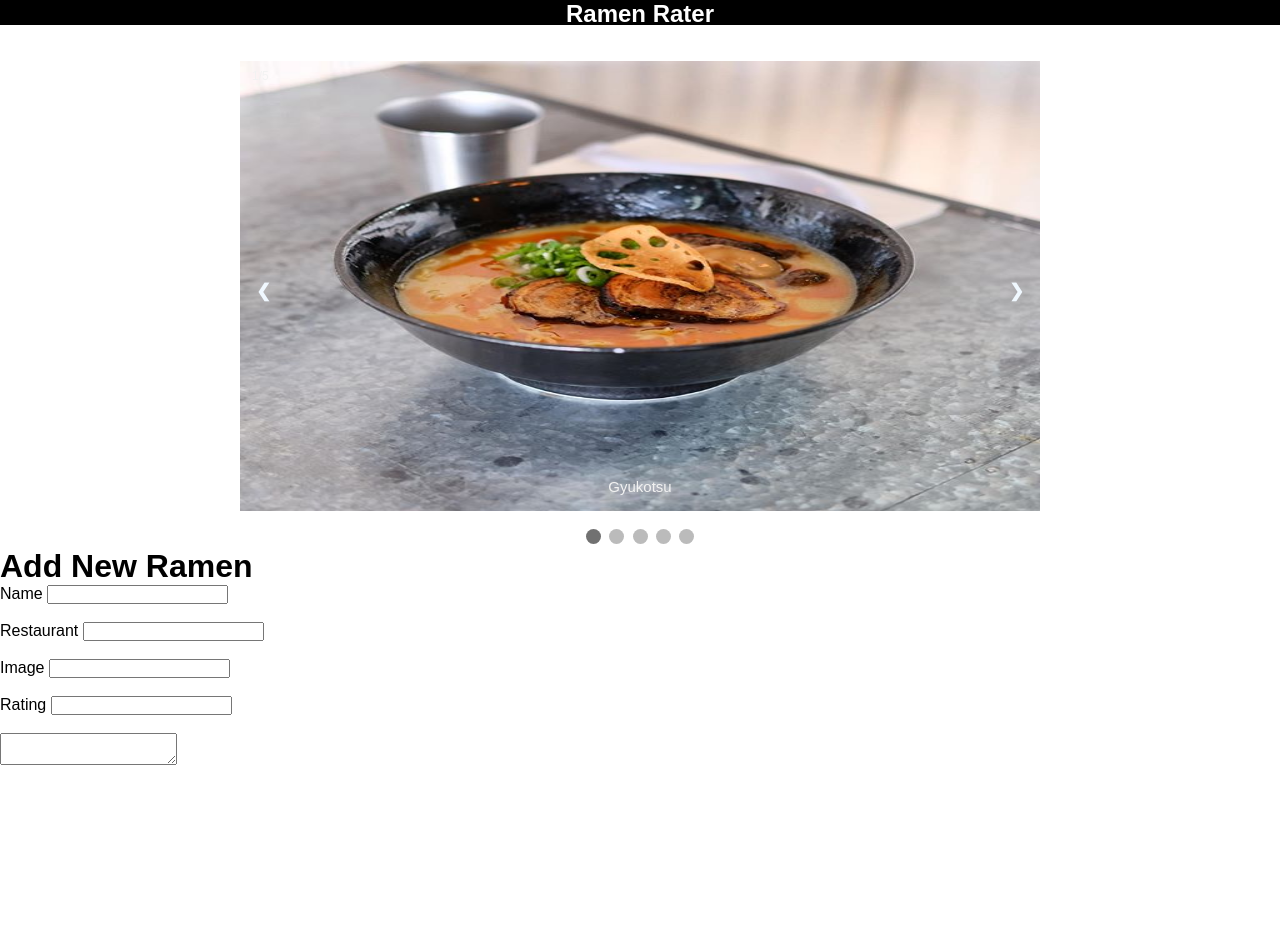
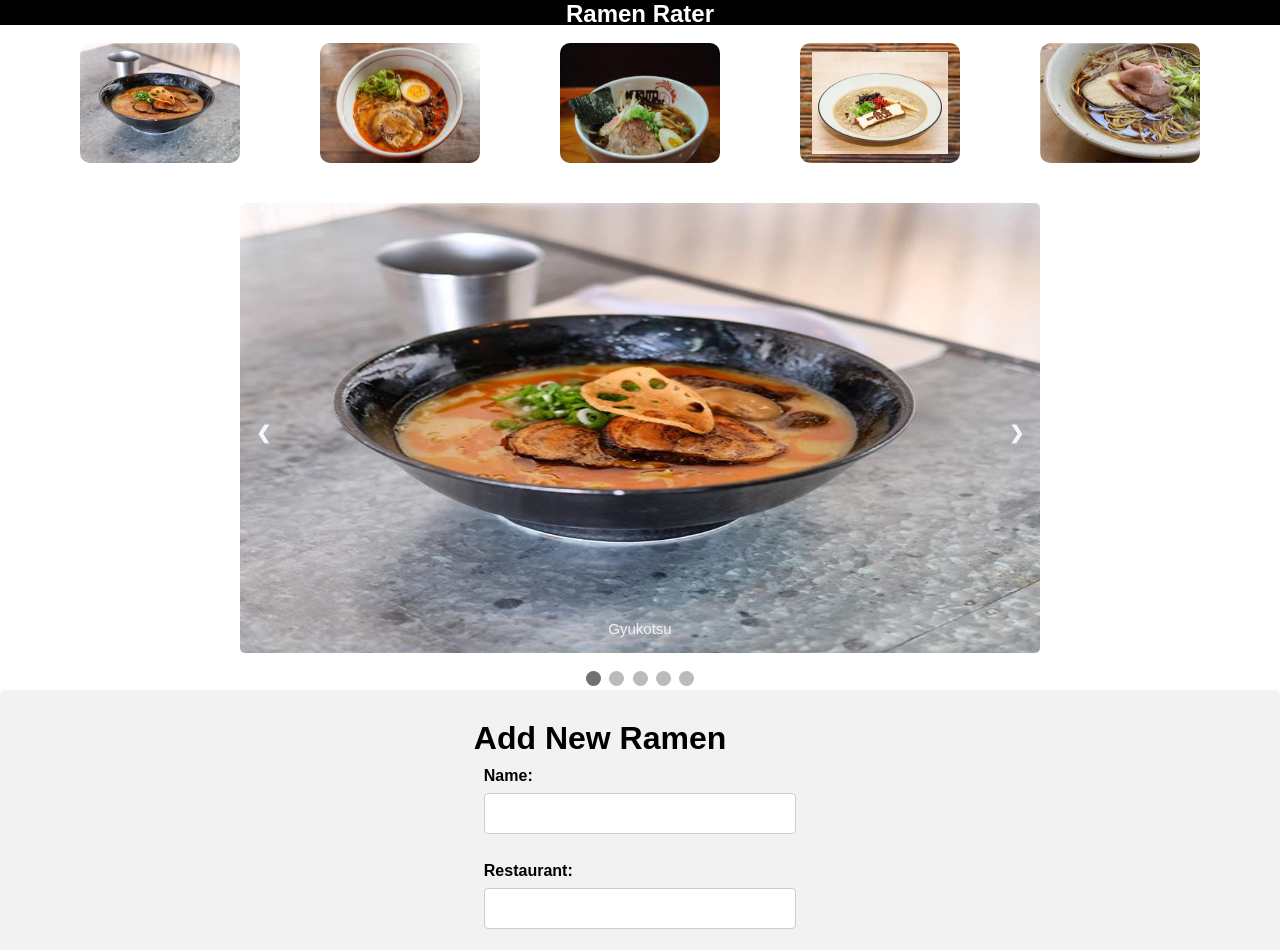
Before and after one commit to Juliusouko/Ramen-App, a plain HTML site: page index.html in a window 1280 px wide. Shown: the top 950 px of the page. Before the commit the page ends 800 px from the top, so only its background shows below. Drawn offline with Linux system fonts and the light colour scheme.

Commit message:
add flex dipklay or images, create a submit form for detail capture from the user

```diff
--- a/index.html
+++ b/index.html
@@ -1,16 +1,26 @@
 <!DOCTYPE html>
 <html lang="en">
+
 <head>
   <meta charset="UTF-8">
   <meta name="viewport" content="width=device-width, initial-scale=1.0">
   <title>Rate Ramen</title>
   <link rel="stylesheet" href="./style.css">
 </head>
+
 <body>
   <!--Navbar placholder-->
   <nav class="navbar">
     <h1>Ramen Rater</h1>
   </nav>
+  <br>
+  <div class="image-flex">
+    <div ><img src="./images/gyukotsu.jpg" alt="gyukotsu"></div>
+    <div><img src="./images/kojiro.jpg" alt="kojiro"></div>
+    <div><img src="./images/naruto.jpg" alt="naruto"></div>
+    <div><img src="./images/nirvana.jpg" alt="nirvana"></div>
+    <div><img src="./images/shoyu.jpg" alt="shoyu"></div>
+  </div>
   <br><br>
   <!--slideshow container-->
   <div class="slideshow-container">
@@ -45,6 +55,9 @@
     <a class="next" onclick="plusSlides(1)">&#10095;</a>
   </div>
   <br>
+  <div class="rate & comment">
+
+  </div>
 
   <!--dots/circles for the carousel-->
   <div style="text-align: center;">
@@ -54,25 +67,28 @@
     <span class="dot" onclick="currentSlide(4)"></span>
     <span class="dot" onclick="currentSlide(5)"></span>
   </div>
-  <form >
+  <form>
     <h1>Add New Ramen</h1>
 
-    <label for="name">Name
-      <input type="text" name="name" id="name"><br><br>
+    <label for="name" class="text-label">Name:
+      <input type="text" name="name" id="name" class="input-text">
     </label>
-    <label for="restaurant">Restaurant
-      <input type="text" name="restaurant" id="restaurant"><br><br>
+    <label for="restaurant" class="text-label">Restaurant:
+      <input type="text" name="restaurant" id="restaurant" class="input-text">
     </label>
-    <label for="image">Image
-      <input type="text" name="image" id="image"><br><br>
+    <label for="image" class="text-label">Image:
+      <input type="text" name="image" id="image" class="input-text">
     </label>
-    <label for="rating">Rating
-      <input type="text" name="rating" id="rating"><br><br>
+    <label for="rating" class="text-label">Rating:
+      <input type="text" name="rating" id="rating" class="input-text">
     </label>
-    <label for="comment">
-      <textarea name="comment" id="comment"></textarea>
+    <label for="comment" class="text-label">Comment:
+      <textarea name="comment" id="comment" class="input-text"></textarea>
+      <!--<input type="text" name="comment" id="comment" class="input-text"> -->
     </label>
+    <button type="submit" class="create">create</button>
   </form>
   <script src="./script.js"></script>
 </body>
+
 </html>
--- a/style.css
+++ b/style.css
@@ -3,16 +3,18 @@
   padding: 0;
   font-family: Arial, Helvetica, sans-serif;
   box-sizing: border-box;
+  /*background: linear-gradient(to right, antiquewhite,white); */
 }
 
 .mySlides {
   display: none;
 }
 
-img {
+.slideshow-container > div > img {
   vertical-align: middle;
   height: 450px;
   width: 800px;
+  border-radius: 5px;
 }
 
 /*  start of navbar style */
@@ -24,18 +26,21 @@ img {
   width: 100vw;
   color: white;
 }
+
 /* end of navbar style */
 
 /* start of carousel-container */
 .slideshow-container {
-max-width: 800px;
-position: relative;
-margin: auto;
+  max-width: 800px;
+  position: relative;
+  margin: auto;
 }
+
 /* hide images by default */
 
 /* next and previous buttons */
-.prev, .next {
+.prev,
+.next {
   cursor: pointer;
   position: absolute;
   top: 50%;
@@ -49,6 +54,7 @@ margin: auto;
   border-radius: 0 3px 3px 0;
   user-select: none;
 }
+
 /* Position the "next button" to the right */
 .next {
   right: 0;
@@ -56,8 +62,9 @@ margin: auto;
 }
 
 /* On hover, add a black background color with a little bit see-through */
-.prev:hover, .next:hover {
-  background-color: rgba(0,0,0,0.8);
+.prev:hover,
+.next:hover {
+  background-color: rgba(0, 0, 0, 0.8);
 }
 
 /* Caption text */
@@ -92,7 +99,8 @@ margin: auto;
   transition: background-color 0.6s ease;
 }
 
-.active, .dot:hover {
+.active,
+.dot:hover {
   background-color: #717171;
 }
 
@@ -103,7 +111,64 @@ margin: auto;
 }
 
 @keyframes fade {
-  from {opacity: .4}
-  to {opacity: 1}
+  from {
+    opacity: .4
+  }
+
+  to {
+    opacity: 1
+  }
 }
+
 /* end of carousel-container styles */
+
+/* style for form input */
+
+form {
+  border-radius: 5px;
+  background-color: #f2f2f2;
+  padding: 30px;
+  display: grid;
+  justify-content: center;
+  align-items: center;
+}
+
+.input-text {
+  width: 100%;
+  padding: 12px 20px;
+  margin: 8px 0;
+  display: inline-block;
+  border: 1px solid #ccc;
+  border-radius: 4px;
+  box-sizing: border-box;
+}
+
+.text-label {
+  font-weight: 900;
+  padding: 10px;
+}
+
+.comment-area {
+  width: 150%;
+  height: 70px;;
+}
+
+.create{
+  color: antiquewhite;
+  background: black;
+  height: 50px;
+  font-size: 24px;
+  text-align: center;
+}
+
+/* image styles */
+.image-flex {
+  display: flex;
+  justify-content: space-evenly;
+}
+
+.image-flex > div > img {
+  height: 120px;
+  width: 160px;
+  border-radius: 10px;
+}
```
